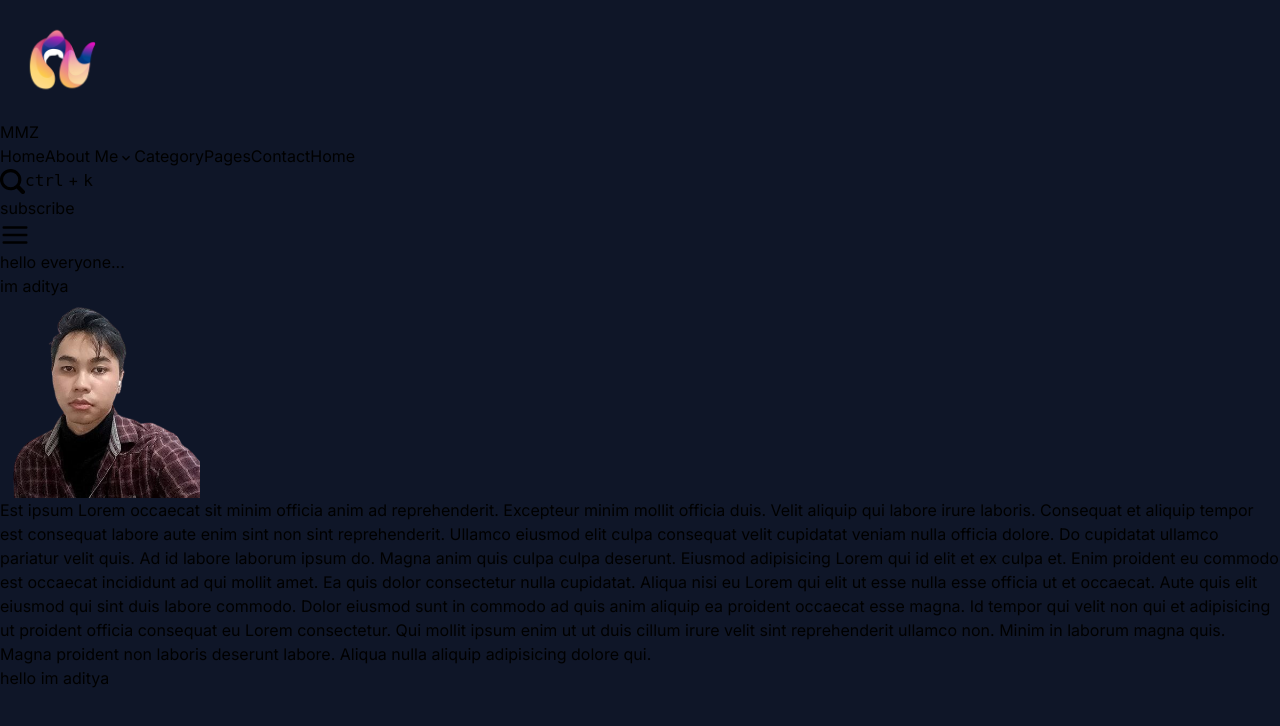
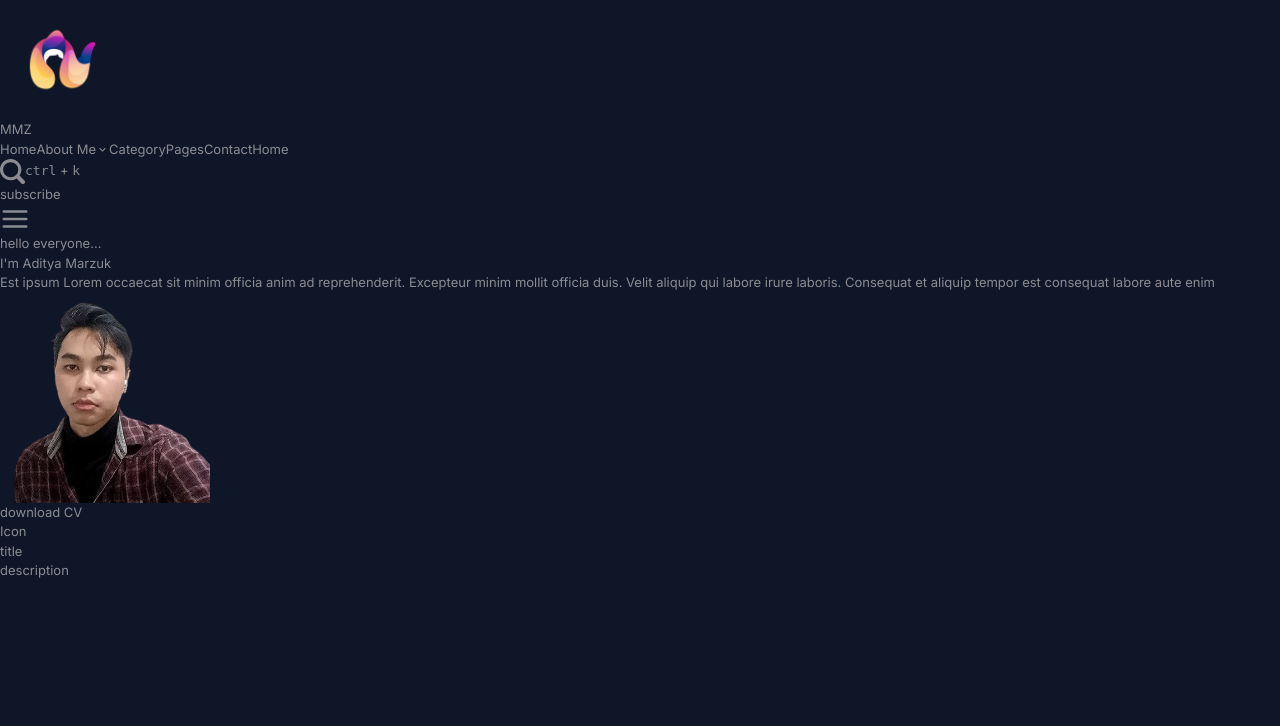
Before and after one commit to aditvercel/personalWebsite, a Next.js app: page / in a window 1280 px wide. Shown: the top 726 px of the page. Built offline with nearby package versions, Linux system fonts and the light colour scheme.

Commit message:
color and style

```diff
--- a/app/components/Navbar.js
+++ b/app/components/Navbar.js
@@ -74,7 +74,7 @@ export default function Navbar() {
           <div>
             <Image src={marz_logo} alt="logo" width={120} height={120} />
           </div>
-          <div className="font-extrabold text-2xl right-3 relative hidden lg:flex">
+          <div className="font-extrabold text-2xl right-3 relative hidden lg:flex text-[#2799cb]">
             MMZ
           </div>
         </Link>
@@ -92,7 +92,7 @@ export default function Navbar() {
                 </MenuButton>
               )}
               <Portal>
-                <MenuList className="bg-gray-400 w-40 px-0 py-0 rounded-md grid relative shadow-md shadow-black">
+                <MenuList className="bg-slate-700 w-40 px-0 py-0 rounded-md grid relative shadow-md shadow-black">
                   {item.child.map((childItem, childIndex) => (
                     <Link
                       href={childItem.link}
--- a/app/components/buttonFilled.js
+++ b/app/components/buttonFilled.js
@@ -5,7 +5,7 @@ export default function ButtonFilled(props) {
   return (
     <>
       <div className="flex gap-10 justify-center items-center hover:animate-pulse">
-        <div className=" font-bold text-sm p-3 rounded-md bg-[#00ffffaf] cursor-pointer">
+        <div className=" font-bold text-sm p-3 rounded-md bg-[#00ffffaf] cursor-pointer text-white">
           {props.title}
         </div>
       </div>
--- a/app/globals.css
+++ b/app/globals.css
@@ -17,8 +17,9 @@
 }
 
 body {
-  color: rgb(var(--foreground-rgb));
+  color: #8b8c92;
   background: #0f1628;
+  font-size: 13px;
   /* background: grey; */
 }
 
--- a/app/layout.js
+++ b/app/layout.js
@@ -14,7 +14,7 @@ export default function RootLayout({ children }) {
     <html lang="en" class="scroll-smooth">
       <body className={inter.className}>
         <Navbar />
-        <div className=" lg:py-16 lg:px-24 p-4">{children}</div>
+        <div className=" lg:py-16 lg:px-[180px] p-4">{children}</div>
       </body>
     </html>
   );
--- a/app/page.js
+++ b/app/page.js
@@ -4,31 +4,41 @@ import photosaya from "@/public/images/photo_saya.png";
 export default function Home() {
   return (
     <>
-      <div className="h-[100vw]">
-        <div>hello everyone...</div>
-        <div>im aditya</div>
-        <Image src={photosaya} alt="me" width={200} height={200} />
-        <div>
-          Est ipsum Lorem occaecat sit minim officia anim ad reprehenderit.
-          Excepteur minim mollit officia duis. Velit aliquip qui labore irure
-          laboris. Consequat et aliquip tempor est consequat labore aute enim
-          sint non sint reprehenderit. Ullamco eiusmod elit culpa consequat
-          velit cupidatat veniam nulla officia dolore. Do cupidatat ullamco
-          pariatur velit quis. Ad id labore laborum ipsum do. Magna anim quis
-          culpa culpa deserunt. Eiusmod adipisicing Lorem qui id elit et ex
-          culpa et. Enim proident eu commodo est occaecat incididunt ad qui
-          mollit amet. Ea quis dolor consectetur nulla cupidatat. Aliqua nisi eu
-          Lorem qui elit ut esse nulla esse officia ut et occaecat. Aute quis
-          elit eiusmod qui sint duis labore commodo. Dolor eiusmod sunt in
-          commodo ad quis anim aliquip ea proident occaecat esse magna. Id
-          tempor qui velit non qui et adipisicing ut proident officia consequat
-          eu Lorem consectetur. Qui mollit ipsum enim ut ut duis cillum irure
-          velit sint reprehenderit ullamco non. Minim in laborum magna quis.
-          Magna proident non laboris deserunt labore. Aliqua nulla aliquip
-          adipisicing dolore qui.
+      <div className="flex justify-between align-middle items-center">
+        <div className="w-[500px]">
+          <div className="mb-3">hello everyone...</div>
+          <div className=" text-4xl mb-5 font-bold text-[#2799cb]">
+            I&apos;m Aditya Marzuk
+          </div>
+          <p>
+            Est ipsum Lorem occaecat sit minim officia anim ad reprehenderit.
+            Excepteur minim mollit officia duis. Velit aliquip qui labore irure
+            laboris. Consequat et aliquip tempor est consequat labore aute enim
+          </p>
+        </div>
+        <div className="bg-white relative rounded-md shadow-md shadow-black top-5">
+          <div className=" absolute w-full h-full top-2 bg-[#8b8c92] -z-10 left-2 rounded-md"></div>
+          <Image src={photosaya} alt="me" width={210} height={200} />
         </div>
       </div>
-      <div id="pricing">hello im aditya</div>
+
+      <div id="pricing">download CV</div>
+
+      <div className="mt-10 w-full bg-red-500 px-10 py-5 grid grid-cols-3 justify-center items-center align-middle gap-5 rounded-lg">
+        <div className="bg-black grid p-2 gap-10">
+          <div>Icon</div>
+          <div>title</div>
+          <div>description</div>
+        </div>
+        <div className="bg-black h-24"></div>
+        <div className="bg-black h-24"></div>
+        <div className="bg-black h-24"></div>
+        <div className="bg-black h-24"></div>
+        <div className="bg-black h-24"></div>
+        <div className="bg-black h-24"></div>
+        <div className="bg-black h-24"></div>
+        <div className="bg-black h-24"></div>
+      </div>
     </>
   );
 }
```
